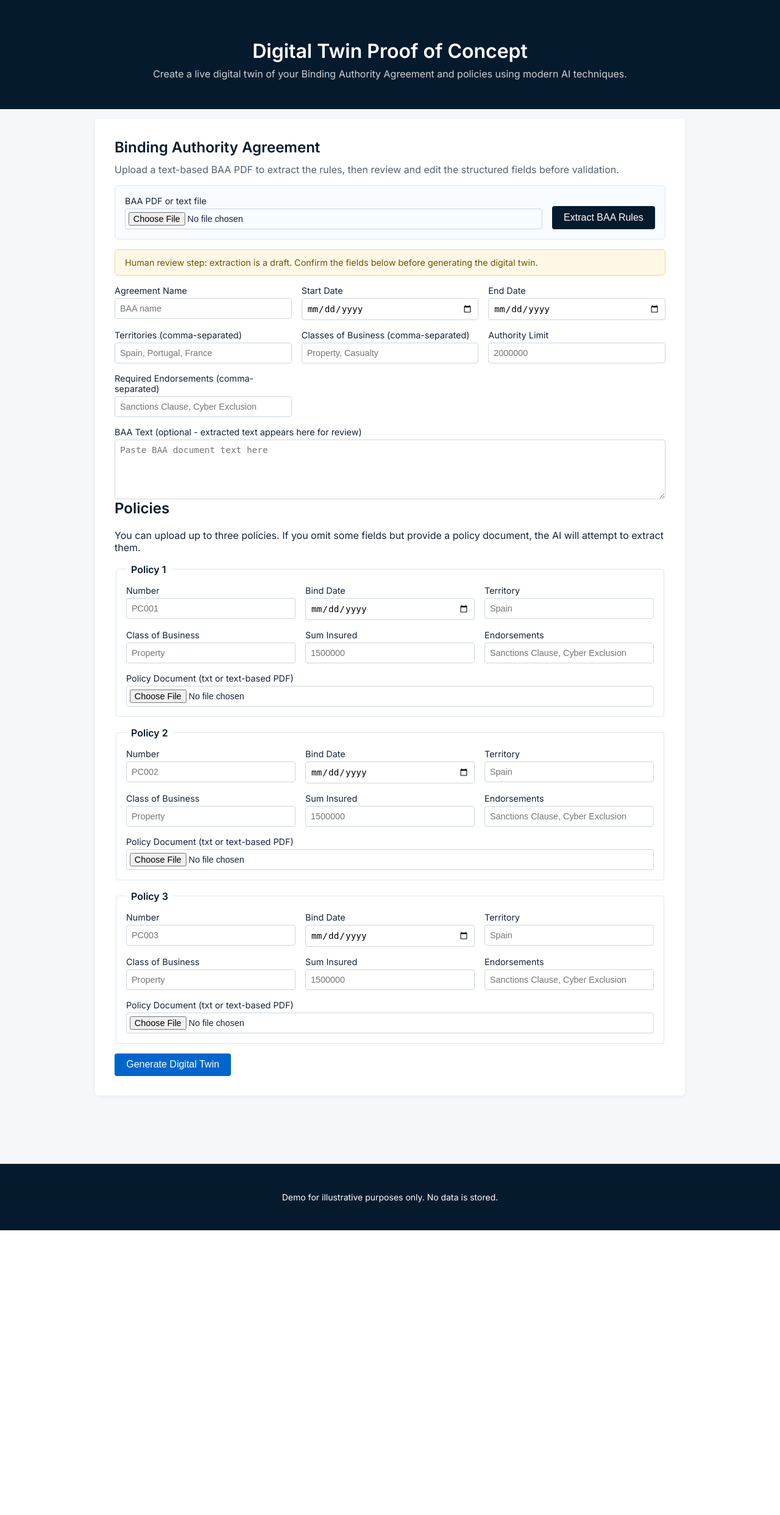
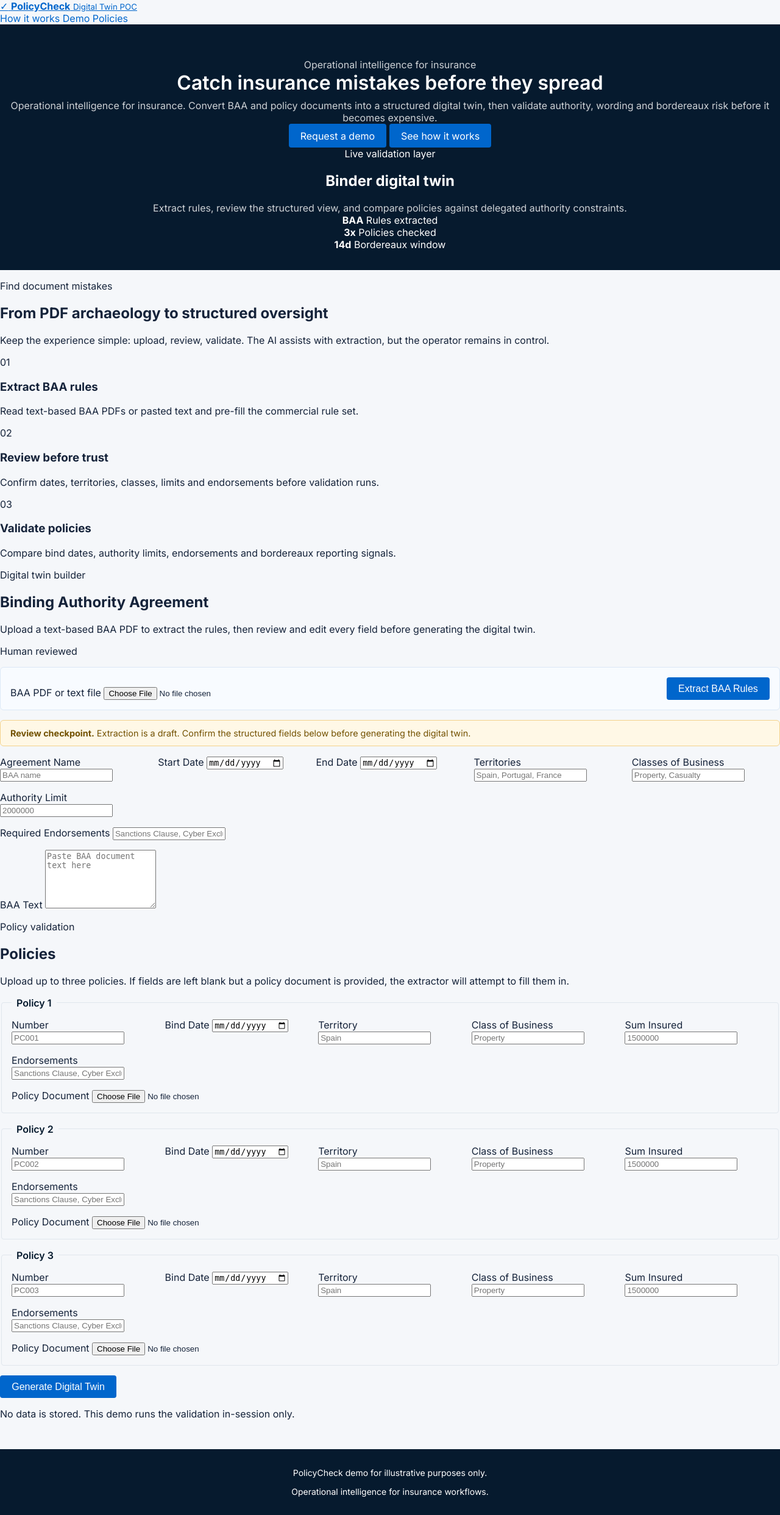
Before and after one commit to xcoder-es/policycheck_demo, a FastAPI app: page / in a window 1280 px wide. Shown: the whole page at 61% size. Before the commit the page ends 2018 px from the top, so only its background shows below. Run offline with FastAPI, Linux system fonts and the light colour scheme.

Commit message:
Redesign PolicyCheck home interface

```diff
--- a/policycheck_demo/templates/index.html
+++ b/policycheck_demo/templates/index.html
@@ -3,123 +3,224 @@
 <head>
   <meta charset="UTF-8">
   <meta name="viewport" content="width=device-width, initial-scale=1.0">
-  <title>Digital Twin Demo - PolicyCheck POC</title>
+  <title>PolicyCheck Demo - Operational Intelligence</title>
+  <link rel="preconnect" href="https://fonts.googleapis.com">
+  <link rel="preconnect" href="https://fonts.gstatic.com" crossorigin>
+  <link href="https://fonts.googleapis.com/css2?family=Inter:wght@400;500;600;700;800&display=swap" rel="stylesheet">
   <link rel="stylesheet" href="{{ url_for('static', path='/styles.css') }}">
-  <style>
-    @import url('https://fonts.googleapis.com/css2?family=Inter:wght@400;600&display=swap');
-  </style>
 </head>
 <body>
-  <header class="hero">
-    <div class="container">
-      <h1>Digital Twin Proof of Concept</h1>
-      <p>Create a live digital twin of your Binding Authority Agreement and policies using modern AI techniques.</p>
+  <header class="site-header" aria-label="Primary navigation">
+    <div class="shell nav-shell">
+      <a href="{{ url_for('get_index') }}" class="brand" aria-label="PolicyCheck demo home">
+        <span class="brand-mark">✓</span>
+        <span class="brand-copy">
+          <strong>PolicyCheck</strong>
+          <small>Digital Twin POC</small>
+        </span>
+      </a>
+      <nav class="nav-links" aria-label="Demo navigation">
+        <a href="#workflow">How it works</a>
+        <a href="#demo">Demo</a>
+        <a href="#policies">Policies</a>
+      </nav>
     </div>
   </header>
-  <main class="container">
-    <form action="{{ url_for('process') }}" method="post" enctype="multipart/form-data" class="form-box">
-      <h2>Binding Authority Agreement</h2>
-      <p class="helper-text">Upload a text-based BAA PDF to extract the rules, then review and edit the structured fields before validation.</p>
+
+  <main>
+    <section class="hero" aria-labelledby="hero-title">
+      <div class="shell hero-grid">
+        <div class="hero-copy">
+          <p class="eyebrow">Operational intelligence for insurance</p>
+          <h1 id="hero-title">Catch insurance mistakes before they spread</h1>
+          <p class="hero-subtitle">Operational intelligence for insurance. Convert BAA and policy documents into a structured digital twin, then validate authority, wording and bordereaux risk before it becomes expensive.</p>
+          <div class="hero-actions" aria-label="Primary actions">
+            <a class="btn btn-primary" href="#demo">Request a demo</a>
+            <a class="btn btn-secondary" href="#workflow">See how it works</a>
+          </div>
+        </div>
+
+        <aside class="hero-card" aria-label="Demo capability preview">
+          <div class="status-pill"><span></span> Live validation layer</div>
+          <h2>Binder digital twin</h2>
+          <p>Extract rules, review the structured view, and compare policies against delegated authority constraints.</p>
+          <div class="metric-grid">
+            <div>
+              <strong>BAA</strong>
+              <span>Rules extracted</span>
+            </div>
+            <div>
+              <strong>3x</strong>
+              <span>Policies checked</span>
+            </div>
+            <div>
+              <strong>14d</strong>
+              <span>Bordereaux window</span>
+            </div>
+          </div>
+        </aside>
+      </div>
+    </section>
+
+    <section id="workflow" class="section workflow-section" aria-labelledby="workflow-title">
+      <div class="shell">
+        <div class="section-heading">
+          <p class="eyebrow">Find document mistakes</p>
+          <h2 id="workflow-title">From PDF archaeology to structured oversight</h2>
+          <p>Keep the experience simple: upload, review, validate. The AI assists with extraction, but the operator remains in control.</p>
+        </div>
+        <div class="workflow-grid">
+          <article class="feature-card">
+            <span class="feature-index">01</span>
+            <h3>Extract BAA rules</h3>
+            <p>Read text-based BAA PDFs or pasted text and pre-fill the commercial rule set.</p>
+          </article>
+          <article class="feature-card">
+            <span class="feature-index">02</span>
+            <h3>Review before trust</h3>
+            <p>Confirm dates, territories, classes, limits and endorsements before validation runs.</p>
+          </article>
+          <article class="feature-card">
+            <span class="feature-index">03</span>
+            <h3>Validate policies</h3>
+            <p>Compare bind dates, authority limits, endorsements and bordereaux reporting signals.</p>
+          </article>
+        </div>
+      </div>
+    </section>
+
+    <section id="demo" class="section demo-section" aria-labelledby="demo-title">
+      <div class="shell">
+        <form action="{{ url_for('process') }}" method="post" enctype="multipart/form-data" class="form-card">
+          <div class="form-header">
+            <div>
+              <p class="eyebrow">Digital twin builder</p>
+              <h2 id="demo-title">Binding Authority Agreement</h2>
+              <p>Upload a text-based BAA PDF to extract the rules, then review and edit every field before generating the digital twin.</p>
+            </div>
+            <span class="form-badge">Human reviewed</span>
+          </div>
 
           {% if baa_extraction_message %}
-      <div class="notice success">{{ baa_extraction_message }}</div>
+          <div class="notice success" role="status">
+            <span class="notice-icon">✓</span>
+            <span>{{ baa_extraction_message }}</span>
+          </div>
           {% endif %}
           {% if baa_extraction_error %}
-      <div class="notice error">{{ baa_extraction_error }}</div>
+          <div class="notice error" role="alert">
+            <span class="notice-icon">×</span>
+            <span>{{ baa_extraction_error }}</span>
+          </div>
           {% endif %}
 
           <div class="upload-panel">
-        <label>
-          BAA PDF or text file
-          <input type="file" name="baa_file" accept=".pdf,application/pdf,.txt,text/plain" />
+            <label class="field-label">
+              <span>BAA PDF or text file</span>
+              <input type="file" name="baa_file" accept=".pdf,application/pdf,.txt,text/plain">
             </label>
-        <button type="submit" class="btn secondary" formaction="{{ url_for('extract_baa') }}" formmethod="post">
+            <button type="submit" class="btn btn-secondary" formaction="{{ url_for('extract_baa') }}" formmethod="post">
               Extract BAA Rules
             </button>
           </div>
 
           <div class="review-banner">
-        Human review step: extraction is a draft. Confirm the fields below before generating the digital twin.
+            <strong>Review checkpoint.</strong>
+            <span>Extraction is a draft. Confirm the structured fields below before generating the digital twin.</span>
           </div>
 
-      <div class="grid">
-        <label>
-          Agreement Name
-          <input type="text" name="baa_name" placeholder="BAA name" value="{{ baa_form.baa_name }}" />
+          <div class="grid form-grid">
+            <label class="field-label">
+              <span>Agreement Name</span>
+              <input type="text" name="baa_name" placeholder="BAA name" value="{{ baa_form.baa_name }}">
             </label>
-        <label>
-          Start Date
-          <input type="date" name="baa_start_date" value="{{ baa_form.baa_start_date }}" />
+            <label class="field-label">
+              <span>Start Date</span>
+              <input type="date" name="baa_start_date" value="{{ baa_form.baa_start_date }}">
             </label>
-        <label>
-          End Date
-          <input type="date" name="baa_end_date" value="{{ baa_form.baa_end_date }}" />
+            <label class="field-label">
+              <span>End Date</span>
+              <input type="date" name="baa_end_date" value="{{ baa_form.baa_end_date }}">
             </label>
-        <label>
-          Territories (comma-separated)
-          <input type="text" name="baa_territory" placeholder="Spain, Portugal, France" value="{{ baa_form.baa_territory }}" />
+            <label class="field-label">
+              <span>Territories</span>
+              <input type="text" name="baa_territory" placeholder="Spain, Portugal, France" value="{{ baa_form.baa_territory }}">
             </label>
-        <label>
-          Classes of Business (comma-separated)
-          <input type="text" name="baa_class" placeholder="Property, Casualty" value="{{ baa_form.baa_class }}" />
+            <label class="field-label">
+              <span>Classes of Business</span>
+              <input type="text" name="baa_class" placeholder="Property, Casualty" value="{{ baa_form.baa_class }}">
             </label>
-        <label>
-          Authority Limit
-          <input type="text" name="baa_authority_limit" placeholder="2000000" value="{{ baa_form.baa_authority_limit }}" />
+            <label class="field-label">
+              <span>Authority Limit</span>
+              <input type="text" name="baa_authority_limit" placeholder="2000000" value="{{ baa_form.baa_authority_limit }}">
             </label>
-        <label>
-          Required Endorsements (comma-separated)
-          <input type="text" name="baa_endorsements" placeholder="Sanctions Clause, Cyber Exclusion" value="{{ baa_form.baa_endorsements }}" />
+            <label class="field-label full-width">
+              <span>Required Endorsements</span>
+              <input type="text" name="baa_endorsements" placeholder="Sanctions Clause, Cyber Exclusion" value="{{ baa_form.baa_endorsements }}">
             </label>
-        <label class="full-width">
-          BAA Text (optional - extracted text appears here for review)
-          <textarea name="baa_text" rows="5" placeholder="Paste BAA document text here">{{ baa_form.baa_text }}</textarea>
+            <label class="field-label full-width">
+              <span>BAA Text</span>
+              <textarea name="baa_text" rows="6" placeholder="Paste BAA document text here">{{ baa_form.baa_text }}</textarea>
             </label>
           </div>
 
+          <div id="policies" class="form-divider">
+            <p class="eyebrow">Policy validation</p>
             <h2>Policies</h2>
-      <p>You can upload up to three policies. If you omit some fields but provide a policy document, the AI will attempt to extract them.</p>
+            <p>Upload up to three policies. If fields are left blank but a policy document is provided, the extractor will attempt to fill them in.</p>
+          </div>
+
+          <div class="policy-stack">
             {% for i in range(1, 4) %}
             <fieldset class="policy-box">
               <legend>Policy {{ i }}</legend>
-        <div class="grid">
-          <label>
-            Number
-            <input type="text" name="policy{{ i }}_number" placeholder="PC00{{ i }}" />
+              <div class="grid form-grid">
+                <label class="field-label">
+                  <span>Number</span>
+                  <input type="text" name="policy{{ i }}_number" placeholder="PC00{{ i }}">
                 </label>
-          <label>
-            Bind Date
-            <input type="date" name="policy{{ i }}_bind_date" />
+                <label class="field-label">
+                  <span>Bind Date</span>
+                  <input type="date" name="policy{{ i }}_bind_date">
                 </label>
-          <label>
-            Territory
-            <input type="text" name="policy{{ i }}_territory" placeholder="Spain" />
+                <label class="field-label">
+                  <span>Territory</span>
+                  <input type="text" name="policy{{ i }}_territory" placeholder="Spain">
                 </label>
-          <label>
-            Class of Business
-            <input type="text" name="policy{{ i }}_class" placeholder="Property" />
+                <label class="field-label">
+                  <span>Class of Business</span>
+                  <input type="text" name="policy{{ i }}_class" placeholder="Property">
                 </label>
-          <label>
-            Sum Insured
-            <input type="text" name="policy{{ i }}_sum_insured" placeholder="1500000" />
+                <label class="field-label">
+                  <span>Sum Insured</span>
+                  <input type="text" name="policy{{ i }}_sum_insured" placeholder="1500000">
                 </label>
-          <label>
-            Endorsements
-            <input type="text" name="policy{{ i }}_endorsements" placeholder="Sanctions Clause, Cyber Exclusion" />
+                <label class="field-label">
+                  <span>Endorsements</span>
+                  <input type="text" name="policy{{ i }}_endorsements" placeholder="Sanctions Clause, Cyber Exclusion">
                 </label>
-          <label class="full-width">
-            Policy Document (txt or text-based PDF)
-            <input type="file" name="policy{{ i }}_file" accept=".txt,text/plain,.pdf,application/pdf" />
+                <label class="field-label full-width">
+                  <span>Policy Document</span>
+                  <input type="file" name="policy{{ i }}_file" accept=".txt,text/plain,.pdf,application/pdf">
                 </label>
               </div>
             </fieldset>
             {% endfor %}
-      <button type="submit" class="btn">Generate Digital Twin</button>
+          </div>
+
+          <div class="form-actions">
+            <button type="submit" class="btn btn-primary">Generate Digital Twin</button>
+            <p>No data is stored. This demo runs the validation in-session only.</p>
+          </div>
         </form>
+      </div>
+    </section>
   </main>
-  <footer>
-    <div class="container">
-      <p>Demo for illustrative purposes only. No data is stored.</p>
+
+  <footer class="site-footer">
+    <div class="shell footer-shell">
+      <p>PolicyCheck demo for illustrative purposes only.</p>
+      <p>Operational intelligence for insurance workflows.</p>
     </div>
   </footer>
 </body>
```
Lines whose indentation alone changed are shown as unchanged.
